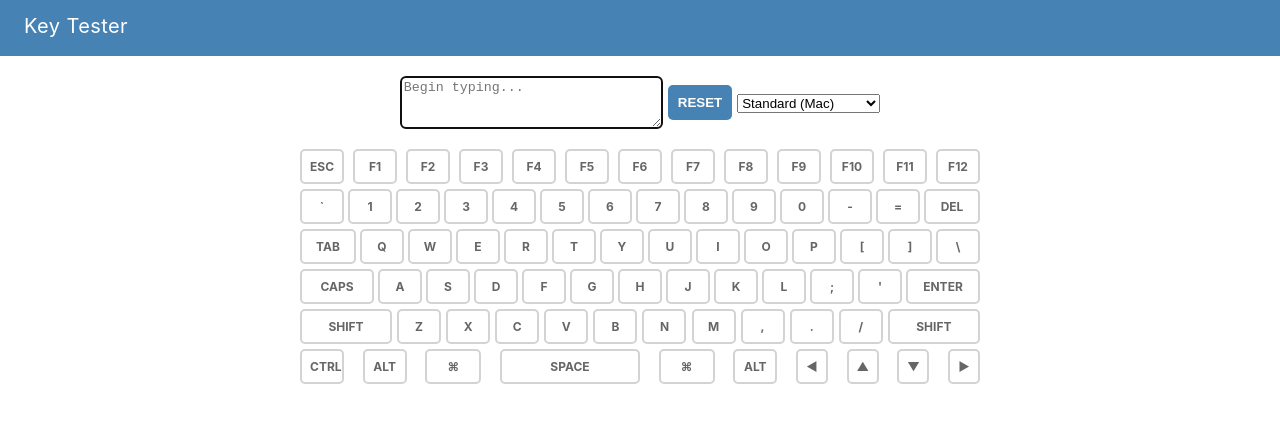
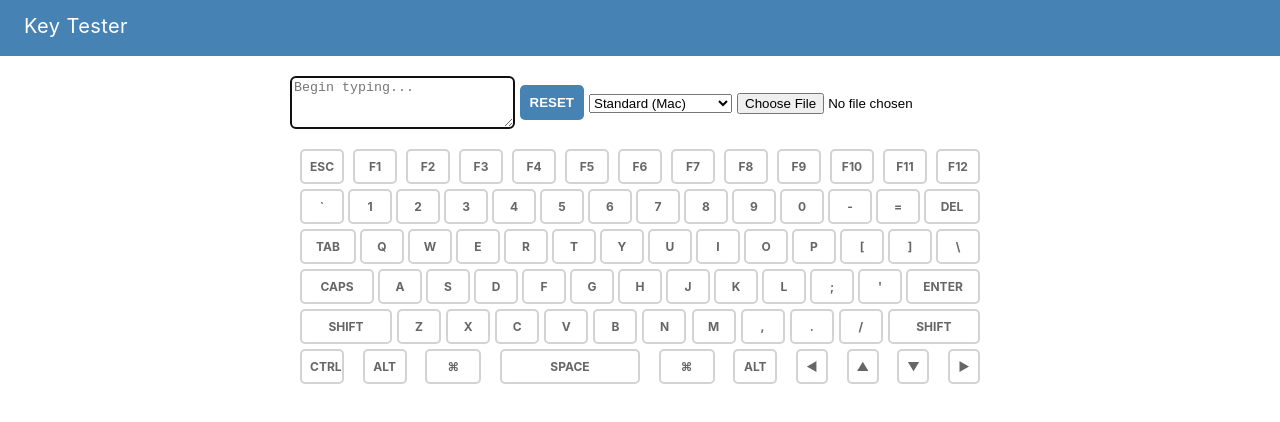
Before and after one commit to filoxo/key-tester, a Vue app: page / in a window 1280 px wide. Shown: the top 422 px of the page. Built offline with nearby package versions, Linux system fonts and the light colour scheme.

Commit message:
Add MapUploader

```diff
--- a/src/App.vue
+++ b/src/App.vue
@@ -21,6 +21,9 @@
             <option value="orthodox">Orthodox</option>
             <option value="gherkin">Gherkin</option>
           </select>
+        </div>
+        <div>
+          <MapUploader />
         </div>
       </div>
       <div class="container">
@@ -46,13 +49,15 @@
 <script>
 import Testarea from './components/Testarea'
 import Key from './components/Key'
+import MapUploader from './components/MapUploader'
 import { mapState } from 'vuex'
 
 export default {
   name: 'app',
   components: {
     Testarea,
-    Key
+    Key,
+    MapUploader
   },
   computed: {
     ...mapState(['detectedKeys', 'map', 'pressedKeys'])
--- /dev/null
+++ b/src/components/MapUploader.vue
@@ -0,0 +1,25 @@
+<template>
+  <input type="file" accept=".json" @change="uploadMapJson"/>
+</template>
+
+<script>
+export default {
+  name: 'map-uploader',
+  methods: {
+    uploadMapJson (e) {
+      const files = e.target.files || e.dataTransfer.files
+      if (!files.length) return
+      const reader = new FileReader()
+      reader.onload = (r) => {
+        this.$store.commit('setMap', JSON.parse(r.target.result))
+        e.target.value = ''
+      }
+      reader.readAsText(files[0])
+    }
+  }
+}
+</script>
+
+<style scoped>
+
+</style>
```
